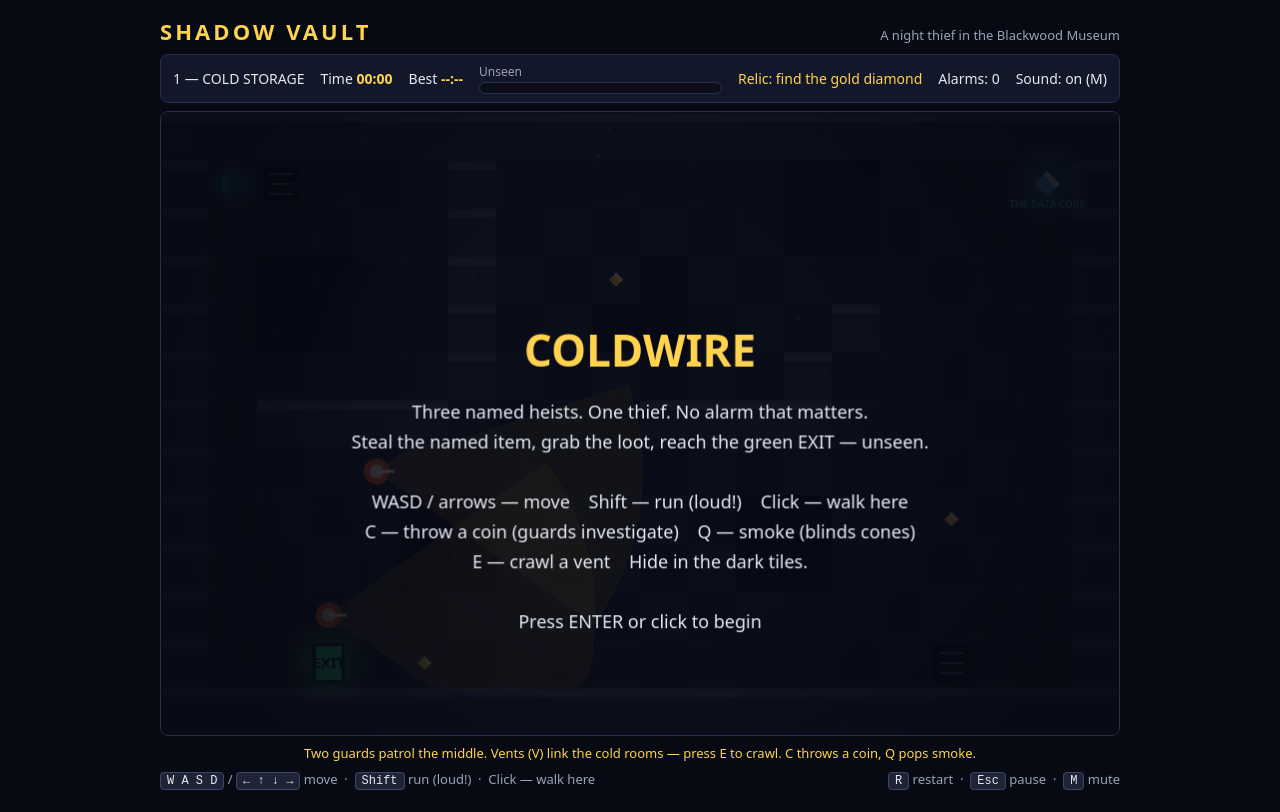
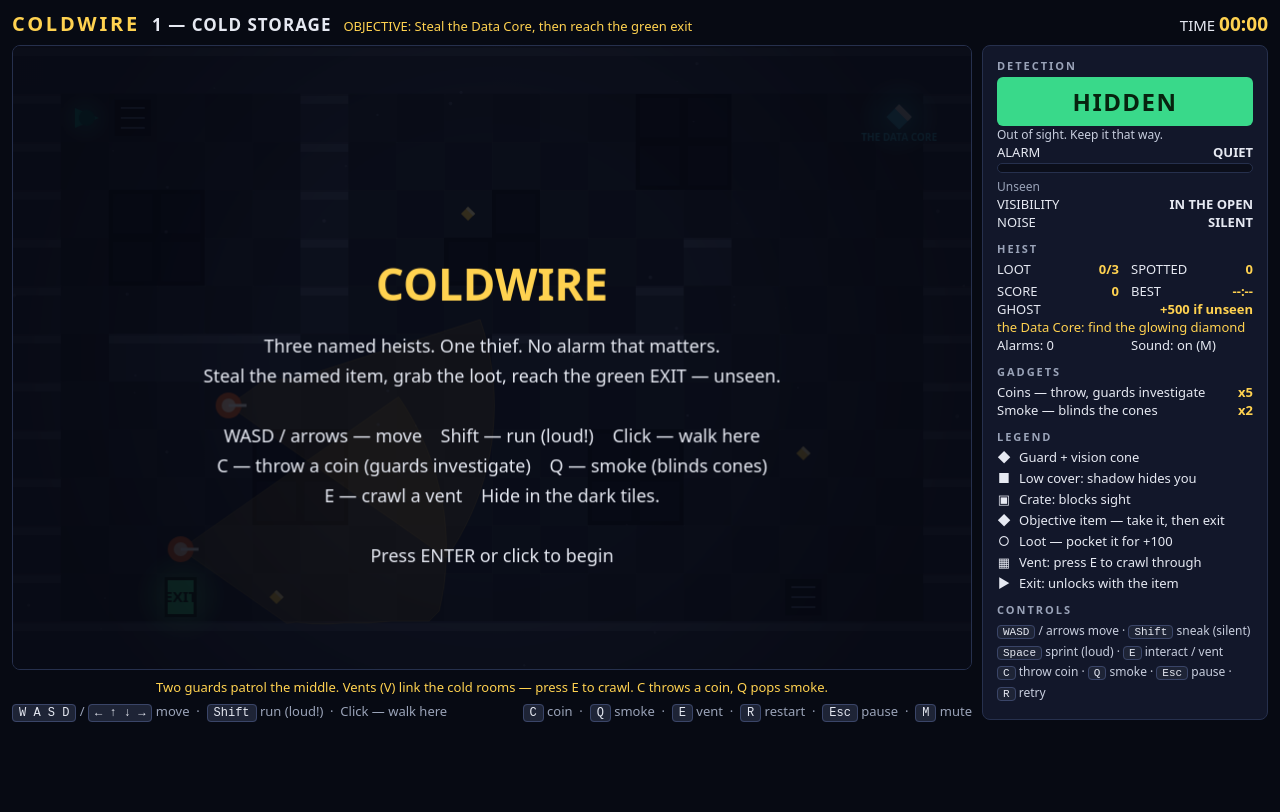
Before and after one commit to mrbeastgarden/best-stealth-game, a plain HTML site: page game/index.html in a window 1280 px wide. Drawn offline with Linux system fonts and the light colour scheme.

Commit message:
stealth v2: Coldwire — named heists, gadgets, detection panel

```diff
--- a/game/index.html
+++ b/game/index.html
@@ -3,7 +3,7 @@
 <head>
 <meta charset="utf-8">
 <meta name="viewport" content="width=device-width, initial-scale=1">
-<title>Shadow Vault — a stealth game</title>
+<title>Coldwire — a stealth game</title>
 <style>
   * { box-sizing: border-box; }
   body {
@@ -15,62 +15,37 @@
     flex-direction: column;
     align-items: center;
     min-height: 100vh;
-    padding: 16px 12px 24px;
+    padding: 10px 12px 16px;
   }
   header {
-    width: 960px;
+    width: 1280px;
     max-width: 100%;
     display: flex;
     justify-content: space-between;
     align-items: baseline;
+    gap: 16px;
     margin-bottom: 8px;
   }
+  header .left { display: flex; align-items: baseline; gap: 12px; min-width: 0; }
   header h1 {
     margin: 0;
-    font-size: 22px;
+    font-size: 20px;
     letter-spacing: 0.14em;
     color: #ffd250;
+    white-space: nowrap;
   }
-  header .sub { font-size: 13px; color: #9aa3b8; }
-  #hud {
-    width: 960px;
+  #hud-level { font-size: 17px; font-weight: 700; letter-spacing: 0.06em; white-space: nowrap; }
+  #hud-objective { font-size: 13px; color: #ffd250; white-space: nowrap; overflow: hidden; text-overflow: ellipsis; }
+  header .time { font-size: 15px; white-space: nowrap; }
+  header .time b { color: #ffd250; font-size: 19px; }
+  #layout {
+    width: 1280px;
     max-width: 100%;
     display: flex;
-    gap: 16px;
-    align-items: center;
-    background: #12172a;
-    border: 1px solid #26304d;
-    border-radius: 8px;
-    padding: 8px 12px;
-    margin-bottom: 8px;
-    font-size: 14px;
-    flex-wrap: wrap;
+    gap: 10px;
+    align-items: stretch;
   }
-  #hud .stat b { color: #ffd250; }
-  #hud .meter {
-    flex: 1 1 160px;
-    min-width: 140px;
-    display: flex;
-    flex-direction: column;
-    gap: 2px;
-  }
-  #hud .meter .track {
-    display: block;
-    height: 12px;
-    background: #0b0e1a;
-    border: 1px solid #26304d;
-    border-radius: 6px;
-    overflow: hidden;
-  }
-  #detection-bar {
-    display: block;
-    height: 100%;
-    width: 0%;
-    background: #39d98a;
-    transition: width 0.1s linear;
-  }
-  #detection-label { font-size: 12px; color: #9aa3b8; }
-  #hud-relic { color: #ffd250; }
+  main { flex: 0 0 960px; max-width: 960px; }
   canvas {
     display: block;
     width: 960px;
@@ -79,27 +54,24 @@
     border: 1px solid #26304d;
     border-radius: 8px;
     background: #0b0e1a;
-    image-rendering: auto;
+  }
+  #tip {
+    margin-top: 8px;
+    font-size: 13px;
+    color: #ffd250;
+    text-align: center;
+    min-height: 18px;
   }
   footer {
     width: 960px;
     max-width: 100%;
-    margin-top: 8px;
+    margin-top: 6px;
     font-size: 13px;
     color: #9aa3b8;
     display: flex;
     justify-content: space-between;
     flex-wrap: wrap;
     gap: 8px;
-  }
-  #tip {
-    width: 960px;
-    max-width: 100%;
-    margin-top: 8px;
-    font-size: 13px;
-    color: #ffd250;
-    text-align: center;
-    min-height: 18px;
   }
   footer kbd {
     background: #1e2436;
@@ -109,32 +81,144 @@
     font-size: 12px;
     color: #e6e9f2;
   }
+  aside {
+    flex: 1 1 300px;
+    min-width: 260px;
+    background: #12172a;
+    border: 1px solid #26304d;
+    border-radius: 8px;
+    padding: 12px 14px;
+    font-size: 13px;
+    display: flex;
+    flex-direction: column;
+    gap: 10px;
+  }
+  aside h2 {
+    margin: 0 0 4px;
+    font-size: 11px;
+    letter-spacing: 0.18em;
+    color: #9aa3b8;
+  }
+  .state-word {
+    display: block;
+    text-align: center;
+    font-size: 24px;
+    font-weight: 800;
+    letter-spacing: 0.06em;
+    border-radius: 6px;
+    padding: 8px 4px;
+  }
+  .state-word.hidden { background: #39d98a; color: #07230f; }
+  .state-word.suspicious { background: #ffd250; color: #3a2a00; }
+  .state-word.seen { background: #ff3b30; color: #fff; }
+  #hud-state-hint { font-size: 12px; color: #c8cede; min-height: 15px; }
+  .meter-row { display: flex; justify-content: space-between; align-items: baseline; }
+  .meter-row .val { font-weight: 700; }
+  .track {
+    display: block;
+    height: 10px;
+    background: #0b0e1a;
+    border: 1px solid #26304d;
+    border-radius: 5px;
+    overflow: hidden;
+    margin: 2px 0 4px;
+  }
+  #detection-bar { display: block; height: 100%; width: 0%; background: #39d98a; transition: width 0.1s linear; }
+  #detection-label { font-size: 12px; color: #9aa3b8; }
+  .stat-grid { display: grid; grid-template-columns: 1fr 1fr; gap: 4px 12px; }
+  .stat-grid .stat { display: flex; justify-content: space-between; }
+  .stat-grid .stat b { color: #ffd250; }
+  .stat-line { display: flex; justify-content: space-between; gap: 8px; }
+  .stat-line b { color: #ffd250; }
+  #hud-relic { color: #ffd250; }
+  .gadget { display: flex; justify-content: space-between; }
+  .gadget b { color: #ffd250; }
+  .legend { list-style: none; margin: 0; padding: 0; display: flex; flex-direction: column; gap: 3px; }
+  .legend li { display: flex; gap: 8px; align-items: baseline; }
+  .legend .sw { flex: 0 0 14px; text-align: center; }
+  .controls { font-size: 12px; color: #c8cede; line-height: 1.7; }
+  .controls kbd {
+    background: #1e2436;
+    border: 1px solid #3a4568;
+    border-radius: 4px;
+    padding: 0 5px;
+    font-size: 11px;
+    color: #e6e9f2;
+  }
   #errors { display: none; }
 </style>
 </head>
 <body>
 <header>
-  <h1>SHADOW VAULT</h1>
-  <span class="sub">A night thief in the Blackwood Museum</span>
+  <div class="left">
+    <h1>COLDWIRE</h1>
+    <span id="hud-level">1 — COLD STORAGE</span>
+    <span id="hud-objective">OBJECTIVE: Steal the Data Core, then reach the green exit</span>
+  </div>
+  <span class="time">TIME <b id="hud-time">00:00</b></span>
 </header>
-<div id="hud">
-  <span class="stat" id="hud-level">Level 1 — The Gallery</span>
-  <span class="stat">Time <b id="hud-time">00:00</b></span>
-  <span class="stat">Best <b id="hud-best">--:--</b></span>
-  <span class="meter">
-    <span id="detection-label">Unseen</span>
-    <span class="track"><span id="detection-bar"></span></span>
-  </span>
-  <span id="hud-relic">Relic: find the gold diamond</span>
-  <span class="stat" id="hud-alarms">Alarms: 0</span>
-  <span class="stat" id="hud-mute">Sound: on (M)</span>
+<div id="layout">
+  <main>
+    <canvas id="game" width="960" height="624"></canvas>
+    <div id="tip"><span id="hud-tip"></span></div>
+    <footer>
+      <span><kbd>W A S D</kbd> / <kbd>← ↑ ↓ →</kbd> move &nbsp;·&nbsp; <kbd>Shift</kbd> run (loud!) &nbsp;·&nbsp; Click — walk here</span>
+      <span><kbd>C</kbd> coin &nbsp;·&nbsp; <kbd>Q</kbd> smoke &nbsp;·&nbsp; <kbd>E</kbd> vent &nbsp;·&nbsp; <kbd>R</kbd> restart &nbsp;·&nbsp; <kbd>Esc</kbd> pause &nbsp;·&nbsp; <kbd>M</kbd> mute</span>
+    </footer>
+  </main>
+  <aside>
+    <section>
+      <h2>DETECTION</h2>
+      <span class="state-word hidden" id="hud-state-word">HIDDEN</span>
+      <div id="hud-state-hint">Out of sight. Keep it that way.</div>
+      <div class="meter-row"><span>ALARM</span><span class="val" id="hud-alarm">QUIET</span></div>
+      <span class="track"><span id="detection-bar"></span></span>
+      <span id="detection-label">Unseen</span>
+      <div class="meter-row"><span>VISIBILITY</span><span class="val" id="hud-visibility">IN THE OPEN</span></div>
+      <div class="meter-row"><span>NOISE</span><span class="val" id="hud-noise">SILENT</span></div>
+    </section>
+    <section>
+      <h2>HEIST</h2>
+      <div class="stat-grid">
+        <span class="stat">LOOT <b id="hud-loot">0/3</b></span>
+        <span class="stat">SPOTTED <b id="hud-spotted">0</b></span>
+        <span class="stat">SCORE <b id="hud-score">0</b></span>
+        <span class="stat">BEST <b id="hud-best">--:--</b></span>
+      </div>
+      <div class="stat-line">GHOST <b id="hud-ghost">+500 if unseen</b></div>
+      <div class="stat-line" id="hud-relic">the Data Core: find the glowing diamond</div>
+      <div class="stat-grid">
+        <span class="stat" id="hud-alarms">Alarms: 0</span>
+        <span class="stat" id="hud-mute">Sound: on (M)</span>
+      </div>
+    </section>
+    <section>
+      <h2>GADGETS</h2>
+      <div class="gadget"><span>Coins — throw, guards investigate</span><b id="hud-coins">x5</b></div>
+      <div class="gadget"><span>Smoke — blinds the cones</span><b id="hud-smoke">x2</b></div>
+    </section>
+    <section>
+      <h2>LEGEND</h2>
+      <ul class="legend">
+        <li><span class="sw">◆</span><span>Guard + vision cone</span></li>
+        <li><span class="sw">■</span><span>Low cover: shadow hides you</span></li>
+        <li><span class="sw">▣</span><span>Crate: blocks sight</span></li>
+        <li><span class="sw">◆</span><span>Objective item — take it, then exit</span></li>
+        <li><span class="sw">○</span><span>Loot — pocket it for +100</span></li>
+        <li><span class="sw">▦</span><span>Vent: press E to crawl through</span></li>
+        <li><span class="sw">▶</span><span>Exit: unlocks with the item</span></li>
+      </ul>
+    </section>
+    <section>
+      <h2>CONTROLS</h2>
+      <div class="controls">
+        <kbd>WASD</kbd> / arrows move · <kbd>Shift</kbd> sneak (silent)<br>
+        <kbd>Space</kbd> sprint (loud) · <kbd>E</kbd> interact / vent<br>
+        <kbd>C</kbd> throw coin · <kbd>Q</kbd> smoke · <kbd>Esc</kbd> pause · <kbd>R</kbd> retry
+      </div>
+    </section>
+  </aside>
 </div>
-<canvas id="game" width="960" height="624"></canvas>
-<div id="tip"><span id="hud-tip"></span></div>
-<footer>
-  <span><kbd>W A S D</kbd> / <kbd>← ↑ ↓ →</kbd> move &nbsp;·&nbsp; <kbd>Shift</kbd> run (loud!) &nbsp;·&nbsp; Click — walk here</span>
-  <span><kbd>R</kbd> restart &nbsp;·&nbsp; <kbd>Esc</kbd> pause &nbsp;·&nbsp; <kbd>M</kbd> mute</span>
-</footer>
 <pre id="errors"></pre>
 <script type="module" src="src/main.js"></script>
 </body>
```
